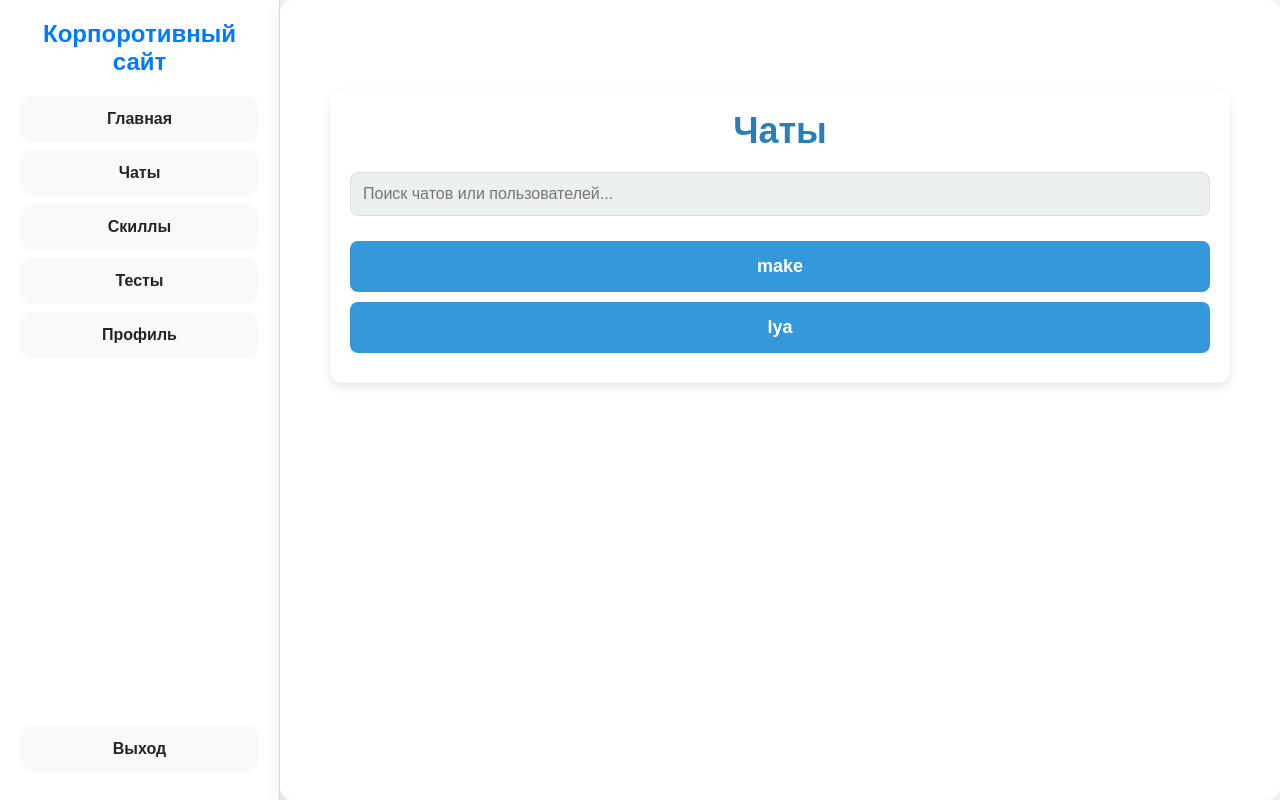
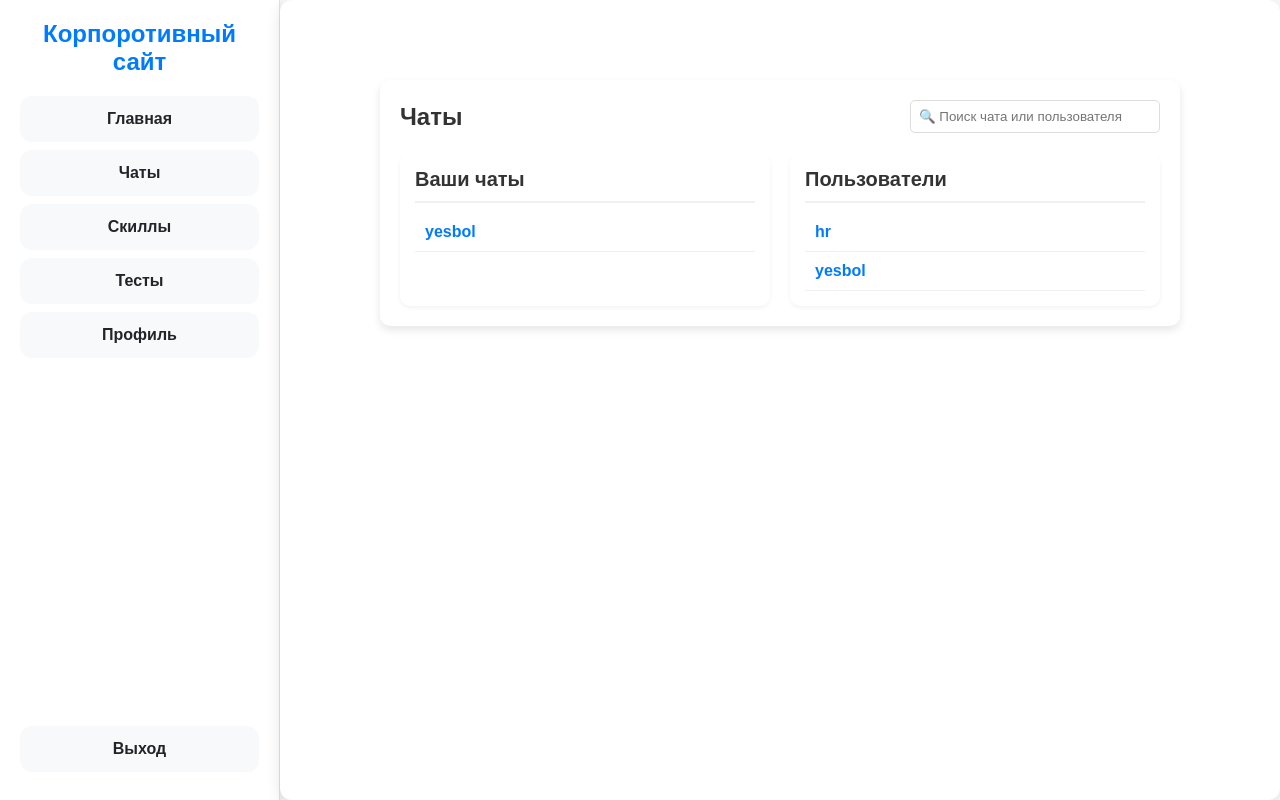
Before and after one commit to Mukagal1/hh, a Django app: page /chats/ in a window 1280 px wide. Run offline with Django 5.2, Linux system fonts and the light colour scheme; a user stored in the database is signed in; data comes from the database, SQL or seed files in the repository.

Commit message:
Finished

```diff
--- a/tool/templates/base.html
+++ b/tool/templates/base.html
@@ -87,7 +87,7 @@
     <div class="sidebar">
         <div>
             <div class="logo">Корпоротивный сайт</div>
-            <a href="/">Главная</a>
+            <a href="/main">Главная</a>
             <a href="/chats">Чаты</a>
             <a href="/skills">Скиллы</a>
             <a href="/tests">Тесты</a>
--- a/tool/templates/chats.html
+++ b/tool/templates/chats.html
@@ -3,126 +3,155 @@
 {% block title %}Чаты{% endblock %}
 
 {% block content %}
-    <div class="chat-container">
+    <div class="chat-page">
+        <div class="chat-header">
             <h1>Чаты</h1>
+            <input type="text" id="searchInput" placeholder="🔍 Поиск чата или пользователя" onkeyup="searchChats()">
+        </div>
 
-        <input type="text" id="searchInput" placeholder="Поиск чатов или пользователей..." onkeyup="searchChats()">
-
+        <div class="content-wrapper">
+<div class="chats-container">
+    <h2>Ваши чаты</h2>
     <ul class="chat-list" id="chatList">
         {% for chat in chats %}
-                {% for participant in chat.participants.all %}
-                    {% if participant != user.userprofile %}
-                        <li class="chat-item" data-username="{{ participant.user.username }}" data-userid="{{ participant.id }}">
+            {% if chat.sender == user.userprofile %}
+                <li class="chat-item" data-username="{{ chat.receiver.user.username }}">
                     <a href="{% url 'chat_detail' chat_id=chat.id %}">
-                                {{ participant.user.username }}
+                        {{ chat.receiver.user.username }}
+                    </a>
+                </li>
+            {% elif chat.receiver == user.userprofile %}
+                <li class="chat-item" data-username="{{ chat.sender.user.username }}">
+                    <a href="{% url 'chat_detail' chat_id=chat.id %}">
+                        {{ chat.sender.user.username }}
                     </a>
                 </li>
             {% endif %}
-                {% endfor %}
         {% empty %}
-                <p class="no-chats">Нет чатов</p>
+            <p class="no-chats">Нет активных чатов</p>
         {% endfor %}
     </ul>
 </div>
 
+<!-- Секция пользователей -->
+<div class="users-container">
+    <h2>Пользователи</h2>
+    <ul class="user-list" id="userList">
+        {% for user_obj in users %}
+            <li class="user-item" data-username="{{ user_obj.username }}">
+                <a href="{% url 'chat_with_user' user_id=user_obj.id %}">
+                    {{ user_obj.username }}
+                </a>
+            </li>
+        {% endfor %}
+    </ul>
+</div>
+
+        </div>
+    </div>
+
     <style>
         body {
-            font-family: 'Inter', sans-serif;
-            background: #f8f9fa;
-            color: #2c3e50;
+            font-family: Arial, sans-serif;
+            background-color: #f9f9f9;
+            color: #333;
             margin: 0;
             padding: 0;
         }
 
-        .chat-container {
-            max-width: 900px;
-            margin: 50px auto;
+        .chat-page {
+            max-width: 800px;
+            margin: 40px auto;
+            background: white;
             padding: 20px;
-            background: #ffffff;
-            border-radius: 12px;
-            box-shadow: 0px 4px 10px rgba(0, 0, 0, 0.1);
+            border-radius: 10px;
+            box-shadow: 0 4px 8px rgba(0, 0, 0, 0.1);
         }
 
-        h1 {
-            font-size: 36px;
-            font-weight: 700;
+        .chat-header {
+            display: flex;
+            justify-content: space-between;
+            align-items: center;
             margin-bottom: 20px;
-            text-align: center;
-            color: #2980b9;
         }
 
-        input {
-            width: 100%;
-            padding: 12px;
-            margin-bottom: 15px;
-            border: 1px solid #ddd;
-            border-radius: 8px;
-            background: #ecf0f1;
-            color: #2c3e50;
-            font-size: 16px;
+        .chat-header h1 {
+            margin: 0;
+            font-size: 24px;
         }
 
-        .chat-list {
+        #searchInput {
+            padding: 8px;
+            width: 100%;
+            max-width: 250px;
+            border: 1px solid #ddd;
+            border-radius: 5px;
+            outline: none;
+        }
+
+        .content-wrapper {
+            display: flex;
+            gap: 20px;
+        }
+
+        .chats-container, .users-container {
+            flex: 1;
+            background: white;
+            padding: 15px;
+            border-radius: 10px;
+            box-shadow: 0 2px 4px rgba(0, 0, 0, 0.05);
+        }
+
+        h2 {
+            font-size: 20px;
+            border-bottom: 2px solid #f0f0f0;
+            padding-bottom: 10px;
+            margin-bottom: 10px;
+        }
+
+        ul {
             list-style: none;
             padding: 0;
+            margin: 0;
         }
 
-        .chat-item {
-            padding: 15px;
-            margin: 10px 0;
-            background: #3498db;
-            border-radius: 8px;
-            transition: 0.3s;
-            text-align: center;
-            cursor: pointer;
+        .chat-item, .user-item {
+            padding: 10px;
+            border-bottom: 1px solid #f0f0f0;
         }
 
-        .chat-item:hover {
-            background: #2980b9;
+        .chat-item a, .user-item a {
+            text-decoration: none;
+            color: #007bff;
+            font-weight: bold;
         }
 
-        .chat-item a {
-            text-decoration: none;
-            color: #ffffff;
-            font-weight: bold;
-            display: block;
-            font-size: 18px;
+        .chat-item a:hover, .user-item a:hover {
+            text-decoration: underline;
         }
 
         .no-chats {
-            font-size: 16px;
-            color: #7f8c8d;
             text-align: center;
+            color: #888;
+            font-size: 14px;
         }
     </style>
 
     <script>
-        async function searchChats() {
+        function searchChats() {
             let input = document.getElementById('searchInput').value.toLowerCase();
             let chatItems = document.querySelectorAll('.chat-item');
+            let userItems = document.querySelectorAll('.user-item');
 
-            // Фильтрация существующих чатов
             chatItems.forEach(item => {
                 let username = item.getAttribute('data-username').toLowerCase();
                 item.style.display = username.includes(input) ? "" : "none";
             });
 
-            // Если введённый текст не совпадает с существующими чатами, отправляем запрос на сервер
-            if (input.length > 0) {
-                let response = await fetch(`/search_user/?q=${input}`);
-                let data = await response.json();
-
-                if (data.user_id) {
-                    let userId = data.user_id;
-                    let username = data.username;
-
-                    // Если пользователь найден, но чата нет, создаем новый
-                    let newChat = document.createElement("li");
-                    newChat.classList.add("chat-item");
-                    newChat.innerHTML = `<a href="/start_chat/${userId}/">${username}</a>`;
-                    document.getElementById("chatList").appendChild(newChat);
-                }
-            }
+            userItems.forEach(item => {
+                let username = item.getAttribute('data-username').toLowerCase();
+                item.style.display = username.includes(input) ? "" : "none";
+            });
         }
     </script>
 
--- a/tool/urls.py
+++ b/tool/urls.py
@@ -19,7 +19,8 @@ from django.urls import path
 from . import views
 
 urlpatterns = [
-    path('', views.main, name='main'),
+    path('', views.index, name='index'),
+    path('main/', views.main, name='main'),
     path('login/', views.login_view, name='login_view'),
     path('signup/', views.signup, name='signup'),
     path('signout/', views.signout, name='signout'),
@@ -27,9 +28,8 @@ urlpatterns = [
     path('skills/', views.skills, name='skills'),
     path('tests/', views.tests, name='tests'),
     path('chats/', views.chats, name='chats'),
-    path('chats/start/<int:user_id>/', views.start_chat, name='start_chat'),
     path('chats/<int:chat_id>/', views.chat_detail, name='chat_detail'),
-    path('chats/<int:chat_id>/send/', views.send_message, name='send_message'),
+    path('chats/user/<int:user_id>/', views.chat_with_user, name='chat_with_user'),
     # path('search_user/', views.search_user, name='search_user'),
     # path('test/<int:test_id>/', views.tests, name='test'),
 ]
--- a/tool/views.py
+++ b/tool/views.py
@@ -8,6 +8,10 @@ from django.http import JsonResponse, HttpResponseBadRequest
 from django.contrib.auth.decorators import login_required
 from django.shortcuts import get_object_or_404
 from .models import Skill, UserProfile, Test, Chat, Message
+from django.db.models import Q
+
+def index(request):
+    return redirect('login_view')
 
 @csrf_exempt
 def login_view(request):
@@ -30,9 +34,12 @@ def signup(request):
         data = json.loads(request.body)
         username = data.get('username')
         password = data.get('password')
+        role = data.get('role')
         if User.objects.filter(username=username).exists():
             return JsonResponse({'status': 'error', 'message': 'User already exists'}, status=400)
         user = User.objects.create_user(username=username, password=password)
+        user.userprofile.role = role
+        user.save()
         login(request, user)
         return JsonResponse({'status': 'ok'})
     return render(request, 'signup.html')
@@ -60,10 +67,12 @@ def skills(request):
 
         return JsonResponse({"message": "Скиллы успешно добавлены!", "selected": list(skill_ids)})
 
-    skills = Skill.objects.all()
-    user_profile, _ = UserProfile.objects.get_or_create(user=request.user)
+    userskills = request.user.userprofile.skills.all()
+    otherskills = Skill.objects.exclude(id__in=userskills)
+    userrole = request.user.userprofile.role
+    print(userrole)
 
-    return render(request, 'skills.html', {'skills': skills})
+    return render(request, 'skills.html', {'otherskills': otherskills, 'userskills': userskills, 'userrole': userrole})
 
 @login_required
 def tests(request):
@@ -73,57 +82,42 @@ def tests(request):
 @login_required
 def chats(request):
     user_profile = request.user.userprofile
-    chats = Chat.objects.filter(participants=user_profile)
-    users = UserProfile.objects.exclude(id=user_profile.id)  # Все пользователи, кроме текущего
+    chats= Chat.objects.filter(sender=user_profile) | Chat.objects.filter(receiver=user_profile)
+    users = User.objects.exclude(id=request.user.id)
 
-    return render(request, 'chats.html', {'chats': chats, 'users': users})
-
-@login_required
-def start_chat(request, user_id):
-    user_profile = request.user.userprofile
-    other_user = get_object_or_404(UserProfile, id=user_id)
-
-    # Проверяем, есть ли уже чат
-    chat = Chat.objects.filter(participants=user_profile).filter(participants=other_user).first()
-
-    if chat:
-        return redirect('chat_detail', chat.id)  # Если чат есть, открываем его
-
-    # Создаем новый чат
-    chat = Chat.objects.create()
-    chat.participants.add(user_profile, other_user)
-    return redirect('chat_detail', chat.id)
-
+    return render(request, 'chats.html', {'chats': chats, 'users': users, 'user': request.user})
 
 @login_required
 def chat_detail(request, chat_id):
     chat = get_object_or_404(Chat, id=chat_id)
-    messages = chat.message_set.all().order_by("created_at")
-
-    # Определяем собеседника
-    companion = chat.participants.exclude(id=request.user.id).first()
-    companion_username = companion.user.username if companion else "Неизвестный"
 
     if request.method == "POST":
-        text = request.POST.get("message")
-        if text:
-            Message.objects.create(chat=chat, sender=request.user.userprofile, text=text)
-            return redirect("chat_detail", chat_id=chat.id)  # Перезагрузка страницы для отображения нового сообщения
+        data = json.loads(request.body)
+        message_text = data.get('text')
+        sender = request.user.userprofile
+        receiver = chat.receiver if chat.sender == sender else chat.sender
+        message = Message.objects.create(chat=chat, sender=sender, receiver=receiver, text=message_text)
+        return JsonResponse({"status": "ok", "message": message.text, "sender": message.sender.user.username, "created_at": message.created_at.strftime("%Y-%m-%d %H:%M:%S")})
 
-    return render(request, 'chat_detail.html', {
-        'chat': chat,
-        'messages': messages,
-        'companion_username': companion_username if companion else "Аноним"
-    })
+    if request.user.userprofile != chat.sender and request.user.userprofile != chat.receiver:
+        return HttpResponseBadRequest("You are not a participant of this chat")
+    messages = Message.objects.filter(chat=chat)
+    return render(request, 'chat_detail.html', {'chat': chat, 'messages': messages})
 
 @login_required
-def send_message(request, chat_id):
-    chat = get_object_or_404(Chat, id=chat_id)
+def chat_with_user(request, user_id):
+    user_profile = request.user.userprofile
+    other_user_profile = get_object_or_404(UserProfile, user_id=user_id)
 
-    if request.method == "POST":
-        text = request.POST.get('text')
-        if text:
-            Message.objects.create(chat=chat, sender=request.user.userprofile, text=text)
+    # Проверяем, существует ли уже чат между этими пользователями
+    chat = Chat.objects.filter(
+        (Q(sender=user_profile) & Q(receiver=other_user_profile)) |
+        (Q(sender=other_user_profile) & Q(receiver=user_profile))
+    ).first()
+
+    if not chat:
+        # Создаем новый чат, если он не существует
+        chat = Chat.objects.create(sender=user_profile, receiver=other_user_profile)
 
     return redirect('chat_detail', chat_id=chat.id)
 
```
Also changed, not shown: tool/models.py (+11 -3 lines), tool/templates/chat_detail.html (+47 -8 lines), tool/templates/skills.html (+153 -68 lines), db.sqlite3, tool/migrations/0003_remove_chat_participants_chat_receiver_chat_sender_and_more.py (added). Lines whose indentation alone changed are shown as unchanged.
